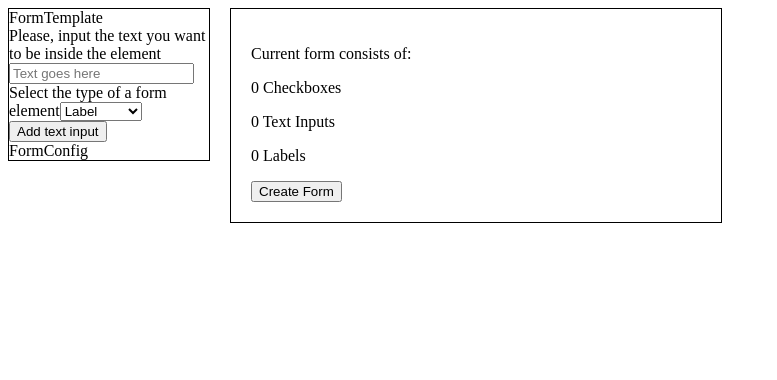
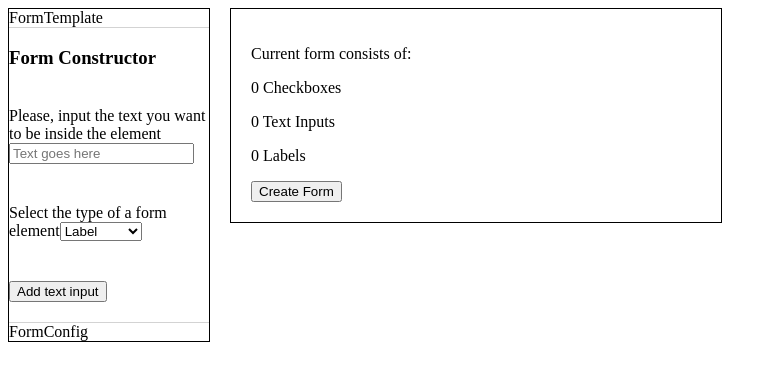
Before and after one commit to tony-blackie/form-constructor, a React app: page / in a window 1280 px wide. Shown: the top 380 px of the page, without its empty margins (0-777 px from the left). Built offline with nearby package versions, Linux system fonts and the light colour scheme.

Commit message:
Add styles for constructor component

```diff
--- a/src/components/FormConstructor.jsx
+++ b/src/components/FormConstructor.jsx
@@ -31,6 +31,7 @@ export default class FormConstructor extends Component {
     render() {
         return (
             <div className="constructor">
+                <h3>Form Constructor</h3>
                 <div className="constructor__component">
                     <label>Please, input the text you want to be inside the element</label>
                     <input type="text" placeholder="Text goes here" onChange={this.handleTextChange} />
--- /dev/null
+++ b/src/sass/constructor.scss
@@ -0,0 +1,8 @@
+.constructor {
+  border-top: 1px solid lightgray;
+  border-bottom: 1px solid lightgray;
+
+  &__component {
+    padding: 20px 0 20px 0;
+  }
+}
--- a/src/sass/index.scss
+++ b/src/sass/index.scss
@@ -1,3 +1,4 @@
 @import 'control-panel';
 @import 'display';
 @import 'form';
+@import 'constructor';
```
